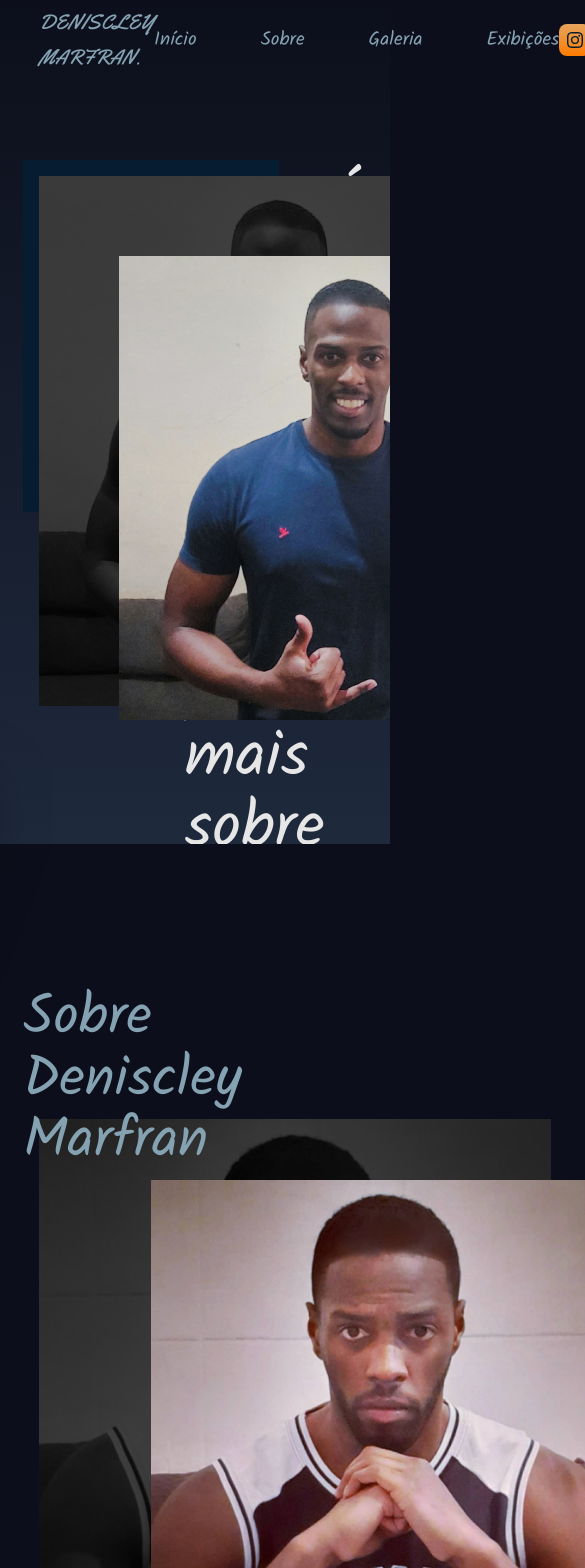
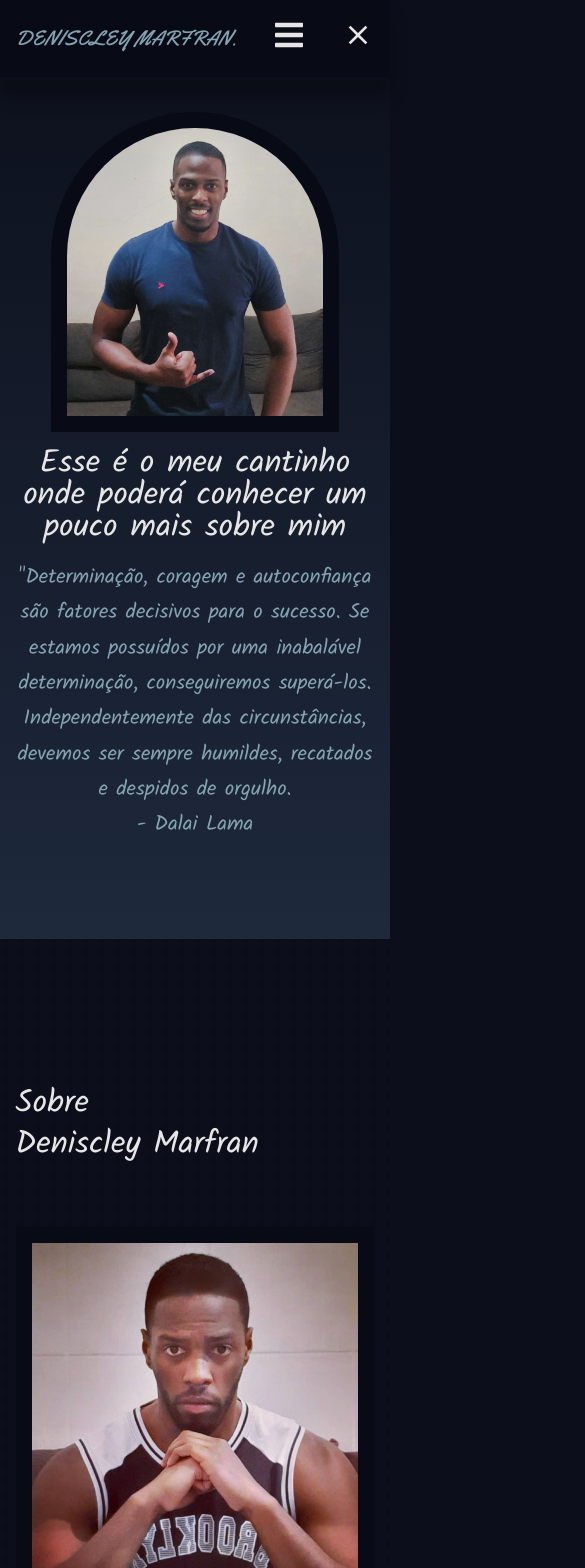
Before and after one commit to Deniscley/Personal.Photography.Gallery.Web, a Next.js app: page / in a window 390 px wide. Shown: the top 1568 px of the page, 585 px wide, since content can reach past the window. Built offline with nearby package versions, Linux system fonts and the light colour scheme.

Commit message:
feat: Layout improvements

```diff
--- a/package.json
+++ b/package.json
@@ -13,6 +13,7 @@
     "@types/react": "18.2.21",
     "@types/react-dom": "18.2.7",
     "autoprefixer": "10.4.15",
+    "axios": "^1.5.1",
     "eslint": "8.49.0",
     "eslint-config-next": "13.4.19",
     "next": "13.4.19",
--- a/src/components/layout/navbar/navbar.css
+++ b/src/components/layout/navbar/navbar.css
@@ -61,3 +61,40 @@ nav {
 .nav__socials a:hover {
   box-shadow: 0 1rem 1rem rgba(0, 0, 0, 0.7);
 }
+
+@media screen and (max-width: 1024px) {
+  .nav__socials {
+    display: none;
+  }
+
+  .nav__links {
+    position: absolute;
+    top: 100%;
+    right: 0;
+    flex-direction: column;
+    gap: 0;
+    display: none;
+  }
+
+  .nav__links li {
+    height: 5rem;
+    box-shadow: -3rem 3rem 3rem rgba(0, 0, 0, 0.7);
+  }
+
+  .nav__links li a {
+    background: var(--color-bg-4);
+    height: 100%;
+    display: flex;
+    align-items: center;
+    padding: 1rem 5rem 1rem 3rem;
+    border-top: 1px solid var(--color-bg-2);
+  }
+
+  .nav__toggle-btn {
+    display: inline-block;
+    font-size: 2rem;
+    background: transparent;
+    cursor: pointer;
+    color: var(--color-white);
+  }
+}
--- a/src/components/template/about/about-template.css
+++ b/src/components/template/about/about-template.css
@@ -62,3 +62,50 @@
 .about__right p {
   margin: 0 4rem 1.5rem 0;
 }
+
+@media screen and (max-width: 1024px) {
+  .about__container {
+    grid-template-columns: 40% 54%;
+    gap: 6%;
+  }
+
+  .about__image-lg {
+    left: 0;
+    top: 0;
+    filter: saturate(1) brightness(1);
+    border: 1rem solid var(--color-bg-2);
+    width: 100%;
+  }
+
+  .about__image-bg,
+  .about__image-sm {
+    display: none;
+  }
+
+  .about__image:hover .about__image-lg {
+    border: none;
+  }
+
+  .about__right {
+    margin: 0;
+  }
+
+  .about__right p {
+    margin-bottom: 1rem;
+  }
+}
+
+@media screen and (max-width: 600px) {
+  .about__container {
+    grid-template-columns: 1fr;
+    gap: 2rem;
+  }
+
+  .about__right p {
+    width: 100%;
+  }
+
+  .swiper-slide {
+    border: 0;
+  }
+}
--- a/src/components/template/about/about-template.tsx
+++ b/src/components/template/about/about-template.tsx
@@ -10,7 +10,7 @@ export default function AboutTemplate() {
           Deniscley Marfran
         </h2>
         <div className="about__left">
-          {/* <div className="about__image"> */}
+          <div className="about__image">
             <div className="about__image-bg"></div>
             <div className="about__image-lg">
               <img src="/images/foto_sobre.jpg" alt="About Deniscley Marfran" />
@@ -18,26 +18,24 @@ export default function AboutTemplate() {
             <div className="about__image-sm">
               <img src="/images/foto_sobre.jpg" alt="About Deniscley Marfran" />
             </div>
-          {/* </div> */}
+          </div>
         </div>
 
         <div className="about__right">
-          <div className="empty about__empty">
           <p>
             Sou Deniscley Marfran, mineiro, natural de Ribeirão Vermelho, sou
             uma pessoa que adora a vida, a família e a busca por conhecimento.
           </p>
           <p>
-              Tenho diversos hobby tais como desenhar, jogar video-game, a
-              música, e sendo assim adoro tocar diversos instrumentos como
-              violão, saxofone, cajon, etc.
+            Tenho diversos hobby tais como desenhar, jogar video-game, a música,
+            e sendo assim adoro tocar diversos instrumentos como violão,
+            saxofone, cajon, etc.
           </p>
           <p>
-              Formado no curso de Ciência da Computação pela Universidade
-              Federal de Lavras - UFLA e desde então atuo como desenvolvedor web
-              foco-me em trazer qualidade em usabilidade para os usuários.
+            Formado no curso de Ciência da Computação pela Universidade Federal
+            de Lavras - UFLA e desde então atuo como desenvolvedor web foco-me
+            em trazer qualidade em usabilidade para os usuários.
           </p>
-          </div>
         </div>
       </div>
     </section>
--- a/src/components/template/gallery/gallery-template.tsx
+++ b/src/components/template/gallery/gallery-template.tsx
@@ -14,13 +14,13 @@ import { PhotographModel } from "@/core/models/gallery-model";
 import { GetServerSideProps } from "next";
 
 export default async function GalleryTemplate({ repositories }: any) {
-  const data = await GET();
+  // const data = await GET();
 
   // useEffect(() => {
   //   console.log("Dados Back-End: ", repositories);
   // }, []);
 
-  console.log("Dados Back-End: ", data);
+  // console.log("Dados Back-End: ", data);
 
   return (
     <section id="gallery">
--- a/src/components/template/mainHeader/header-template.css
+++ b/src/components/template/mainHeader/header-template.css
@@ -92,3 +92,104 @@ header {
   top: 0;
   left: 15rem;
 }
+
+@media screen and (max-width: 1024px) {
+  h1 {
+    line-height: 2rem;
+  }
+
+  header {
+    height: fit-content;
+    padding: 12rem 0 10rem;
+    display: grid;
+    place-items: center;
+  }
+
+  .header__image-bg,
+  .header__image-sm {
+    display: none;
+  }
+
+  .header__container {
+    grid-template-columns: 40% 54%;
+    gap: 6%;
+    margin: 0;
+  }
+
+  .header__image-lg {
+    filter: saturate(1) brightness(1);
+    border: 1rem solid var(--color-bg-2);
+    overflow: hidden;
+    width: 100%;
+    top: 0;
+    left: 0;
+    border-radius: 15rem 15rem 0 0;
+  }
+
+  .empty {
+    display: none;
+  }
+
+  .header__right p {
+    width: 100%;
+  }
+
+  .header__frames {
+    display: none;
+  }
+
+  /* .header__btn-md {
+    background: linear-gradient(
+      135deg,
+      var(--color-primary-variant),
+      var(--color-primary)
+    );
+    color: var(--color-bg-1);
+    margin-top: 2rem;
+    display: inline-block;
+    padding: 0.6rem 1.6rem;
+    font-weight: 600;
+    border-radius: 0.3rem;
+  }
+
+  .header__btn-md:hover {
+    color: var(--color-bg-1);
+  } */
+}
+
+@media screen and (max-width: 600px) {
+  header {
+    padding: 0;
+    padding-bottom: 6rem;
+  }
+
+  .header__container {
+    grid-template-columns: 1fr;
+    gap: 1rem;
+    text-align: center;
+  }
+
+  .header__image-lg {
+    width: 80%;
+    height: 20rem;
+    margin: 0 auto;
+    margin-top: 7rem;
+    overflow: hidden;
+  }
+
+  .header__head {
+    justify-content: center;
+  }
+
+  .header__right p {
+    margin-top: 1rem;
+  }
+
+  /* .header__title {
+    margin-top: 1rem;
+  } */
+
+  /* .header__right h1 {
+    margin-top: 1rem;
+  } */
+}
--- a/src/styles/globals.css
+++ b/src/styles/globals.css
@@ -29,9 +29,20 @@ html {
   scroll-behavior: smooth;
 }
 
+::-webkit-scrollbar {
+  width: 0.5rem;
+  background: rgb(229, 165, 93, 0.2);
+}
+
+::-webkit-scrollbar-thumb {
+  width: 100%;
+  background: var(--color-primary-variant);
+  border-radius: 0.25rem;
+}
+
 body {
   font-family: var(--font-kalam), cursive;
-  background: var(--color-bg-3);
+  background: var(--color-bg-3) url("./../../public/images/bg-texture.png");
   color: var(--color-light);
   line-height: 1.7;
 }
@@ -75,3 +86,29 @@ img {
   object-fit: cover;
   width: 100%;
 }
+
+/*==================== MEDIA QUERIES (medium screens) ====================*/
+@media screen and (max-width: 1024px) {
+  .container {
+    width: var(--container-width-md);
+    position: relative;
+  }
+
+  h1 {
+    font-size: 2.5rem;
+    line-height: 1.3rem;
+  }
+
+  h2 {
+    font-size: 2.5rem;
+  }
+}
+
+@media screen and (max-width: 600px) {
+  h1,
+  h2 {
+    font-size: 2rem;
+    line-height: 1.3;
+    color: var(--color-white);
+  }
+}
```
Also changed, not shown: src/components/template/exhibitions/exhibitions-template.css (+40 -0 lines), src/components/template/gallery/gallery-template.css (+30 -0 lines), public/images/bg-texture.png (added), 1 other file (tests, documents, lock files or other folders). Lines whose indentation alone changed are shown as unchanged.
